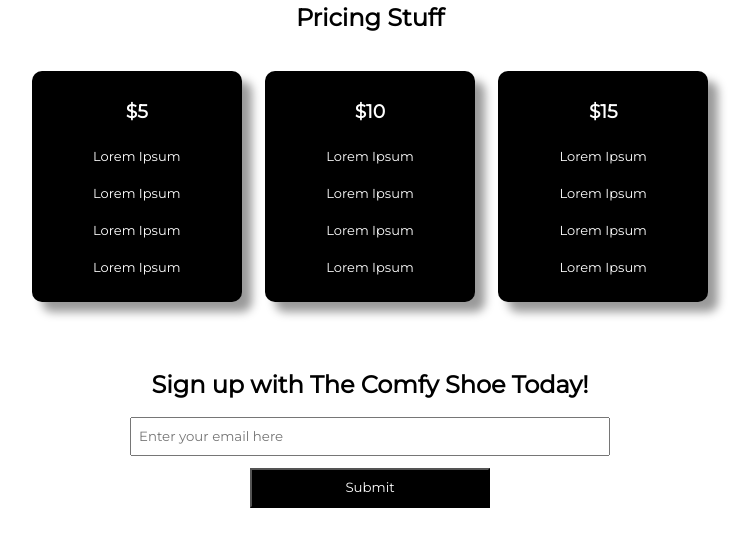
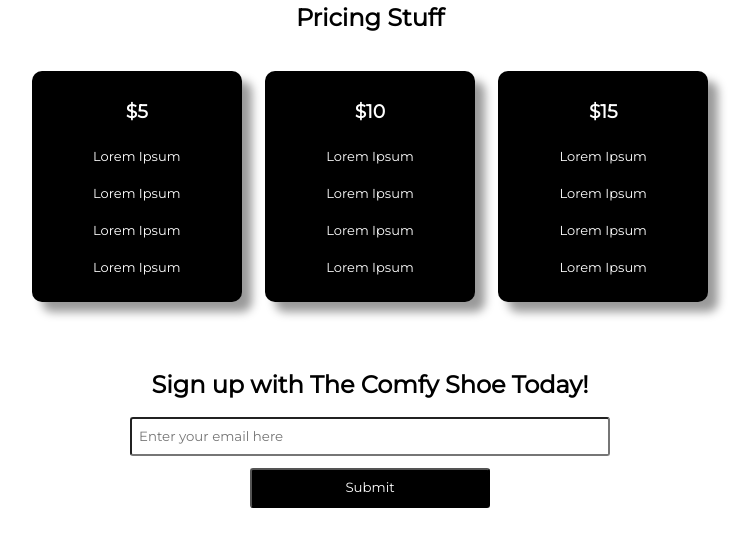
Before and after one commit to LJohnson124/BuildProductLandingPage-freeCodeCamp, a plain HTML site: page index.html in a window 1280 px wide. Shown: the part 1102-1640 px from the top of the page, without its empty margins (270-1024 px from the left). Drawn offline with Linux system fonts and the light colour scheme.

Commit message:
Add border-radius

```diff
--- a/style.css
+++ b/style.css
@@ -117,6 +117,7 @@
     line-height: 1.6em;
     width: 100%;
     padding: 7px;
+    border-radius: 3px;
 }
 
 #form input[type="submit"] {
```
